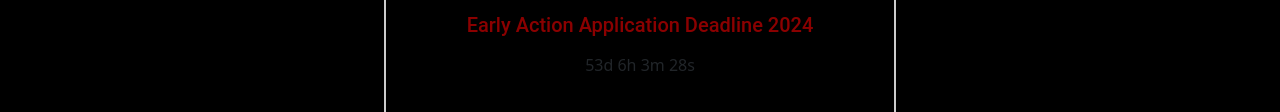
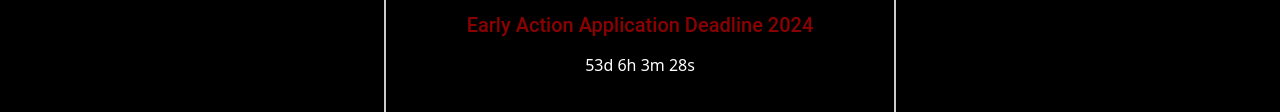
Before and after one commit to HarrisM00/CollegeRecruitment, a plain HTML site: page index.html in a window 1280 px wide. Shown: the part 747-859 px from the top of the page. Drawn offline with nearby package versions, Linux system fonts and the light colour scheme.

Commit message:
small adjustment

```diff
--- a/index.html
+++ b/index.html
@@ -67,7 +67,7 @@
               <p>Phone:(973) 596-3000</p>
 
               <h5>Early Action Application Deadline 2024</h5>
-                   <p> <div id="countdown"></div></p>
+                   <p> <div id="countdown"  style="color: white;"></div></p>
 
           </div>
         </div>
--- a/style.css
+++ b/style.css
@@ -83,4 +83,5 @@ body {
 }
 .countdown {
   color: white;
+
 }
```
